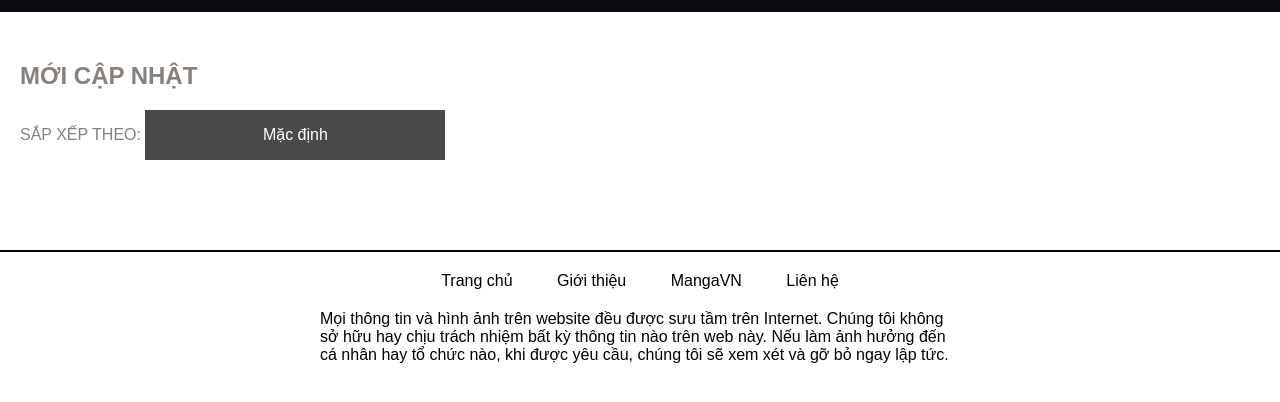
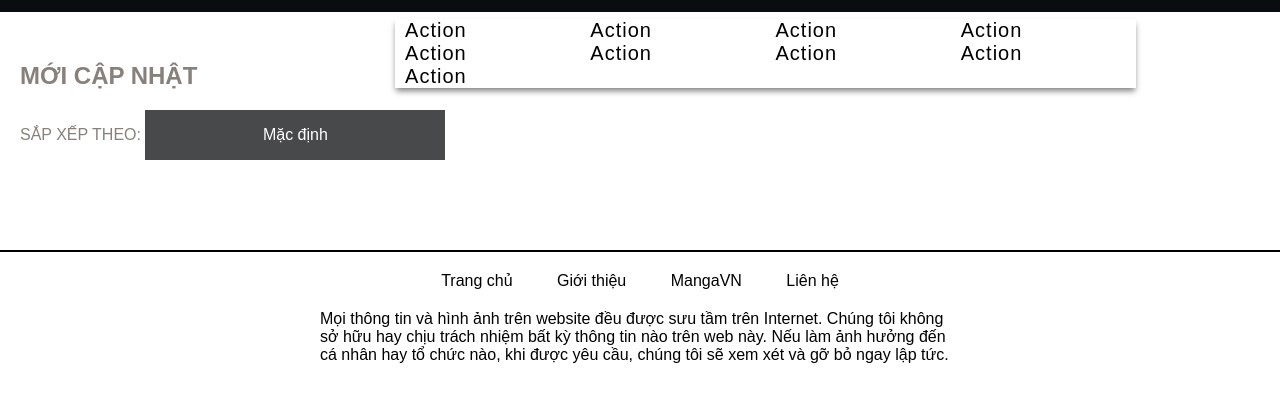
Before and after one commit to vPt-King/manga_website, a plain HTML site: page frontend/html/homepage.html in a window 1280 px wide. Shown: the part 58-460 px from the top of the page. Drawn offline with nearby package versions, Linux system fonts and the light colour scheme; no server answers.

Commit message:
align category to the left

```diff
--- a/frontend/css/header.css
+++ b/frontend/css/header.css
@@ -230,14 +230,11 @@
 }
 
 .show_category_list{
-    display: none;
+    display: block;
     position: absolute;
     width: 700%;
 }
-.show_category_list ul {
-    list-style: none;
-    background-color: white;
-}
+
 .show_category_list .fake_category{
     height: 30px;
 }
@@ -245,6 +242,11 @@
     display: grid;
     grid-template-columns: 1fr 1fr 1fr 1fr;
     box-shadow: 0 4px 6px -1px rgba(0,0,0,0.5);
+    list-style: none;
+    background-color: white;
+}
+.show_category_list ul li{
+    text-align: left;
 }
 .show_category_list ul li:hover{
     background-color: #BEC3C6;
```
